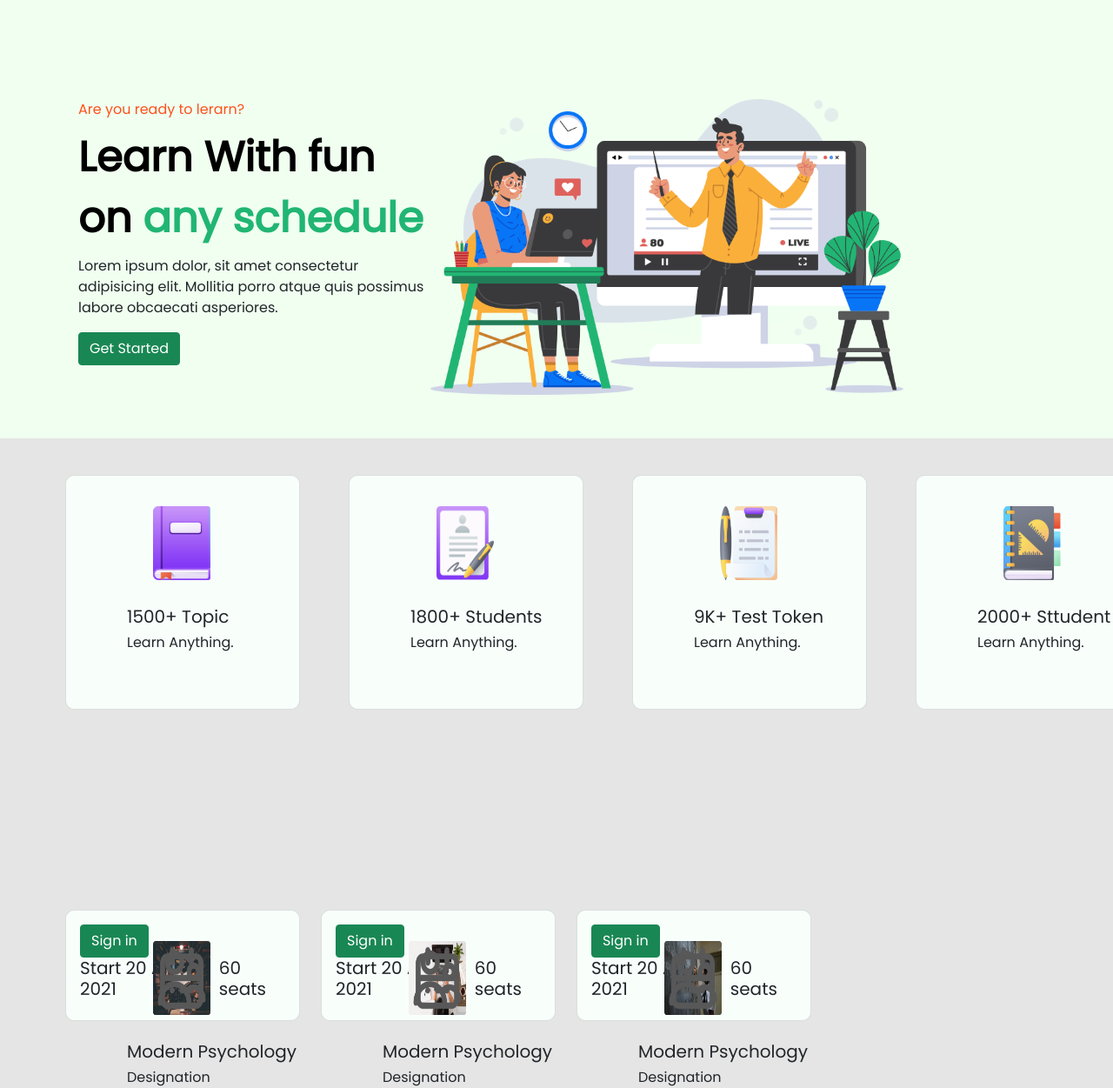
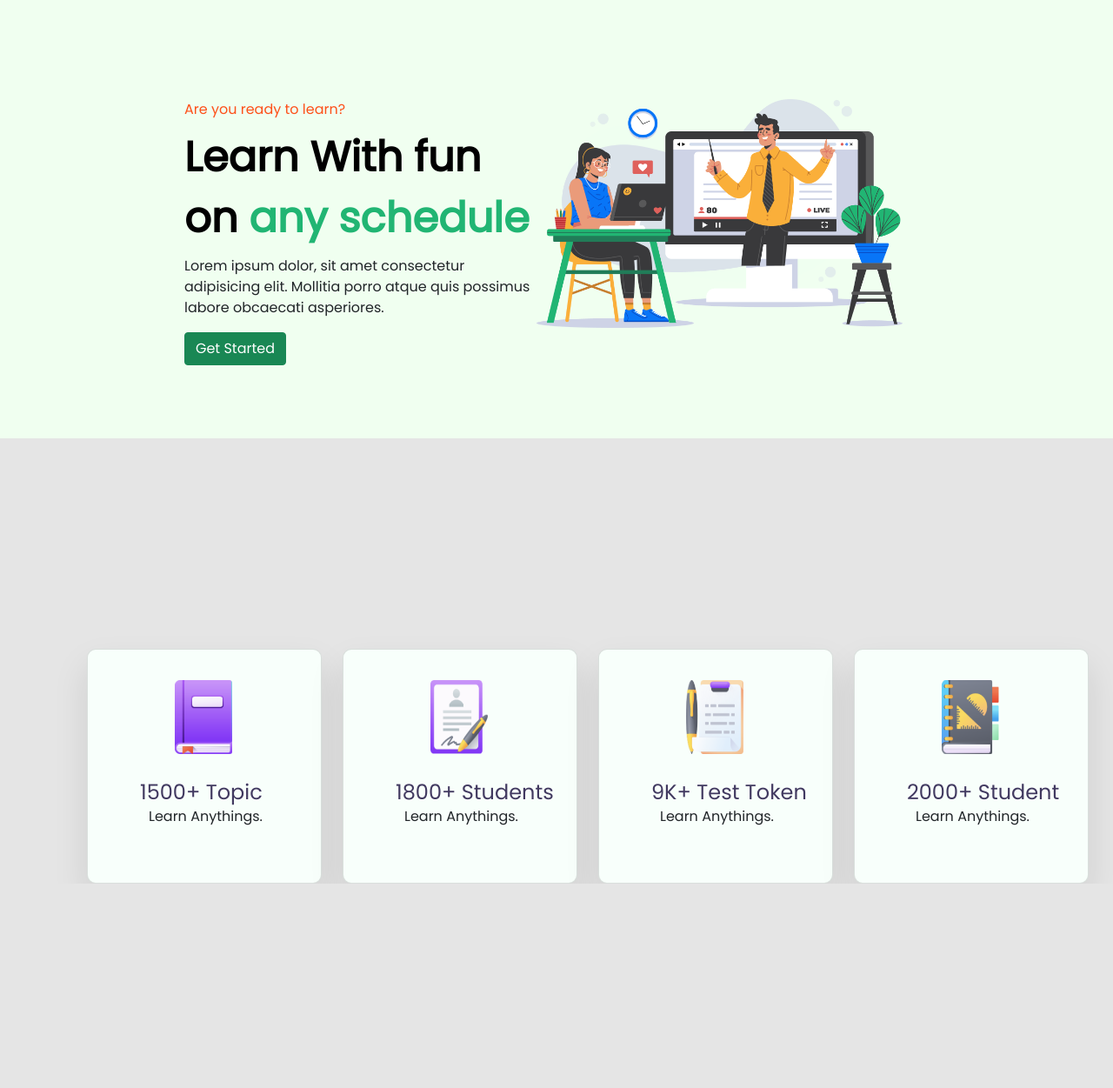
Before and after one commit to farzanatabassum/Midterm, a plain HTML site: page index.html in a window 1280 px wide. Shown: the part 72-1323 px from the top of the page at 87% size. After the commit the page ends 1088 px from the top, so only its background shows below. Drawn offline with nearby package versions, Linux system fonts and the light colour scheme.

Commit message:
submission-5

```diff
--- a/index.html
+++ b/index.html
@@ -45,13 +45,13 @@
       <div class="content">
         <div class="d-flex p-2 bd-highlight">
             <div class="left">
-                <h4>Are you ready to lerarn?</h4>
+                <h4>Are you ready to learn?</h4>
                 <h1>Learn With fun on <span>any schedule</span></h1>
                 <p>Lorem ipsum dolor, sit amet consectetur adipisicing elit. Mollitia porro atque quis possimus labore obcaecati asperiores. </p>
                 <button type="button" class="btn btn-success">Get Started</button>
             </div>
             <div class="right">
-                <img src="./Photos/Illustration.png" alt="">
+                <img src="./Photos/Illustration.png" class="img-fluid"alt="">
             </div>
         </div>
       </div>
@@ -63,7 +63,7 @@
                 <img src="./ICON/book.png" class="card-img-top" alt="...">
                 <div class="card-body">
                   <h5 class="card-title">1500+ Topic</h5>
-                  <p class="card-text">Learn Anything.</p>
+                  <p class="card-text">Learn Anythings.</p>
                 </div>
               </div>
             </div>
@@ -72,7 +72,7 @@
                 <img src="./ICON/Student.png" class="card-img-top" alt="...">
                 <div class="card-body">
                   <h5 class="card-title">1800+ Students</h5>
-                  <p class="card-text">Learn Anything.</p>
+                  <p class="card-text">Learn Anythings.</p>
                 </div>
               </div>
             </div>
@@ -81,7 +81,7 @@
                 <img src="./ICON/Test.png" class="card-img-top" alt="...">
                 <div class="card-body">
                   <h5 class="card-title">9K+ Test Token</h5>
-                  <p class="card-text">Learn Anything.</p>
+                  <p class="card-text">Learn Anythings.</p>
                 </div>
               </div>
             </div>
@@ -89,62 +89,15 @@
               <div class="card">
                 <img src="./ICON/Students.png" class="card-img-top" alt="...">
                 <div class="card-body">
-                  <h5 class="card-title">2000+ Sttudent</h5>
-                  <p class="card-text">Learn Anything.</p>
+                  <h5 class="card-title">2000+ Student</h5>
+                  <p class="card-text">Learn Anythings.</p>
                 </div>
               </div>
             </div>
           </div>
     </div>
-    <div class="course">
-        <div class="row row-cols-1 row-cols-md-3 g-4">
-            <div class="col">
-              <div class="card h-100">
-                <img src="./Photos/Morder psyc.png" class="card-img-top" alt="...">
-                <div class="card-body">
-                  <h5 class="card-title">Modern Psychology</h5>
-                  <p class="card-text">Designation</p>
-                  <button type="button" class="btn btn-success">Sign in</button>
-                  <div class="d-flex">
-                      <h5><img src="./ICON/calendar.png" alt=""> Start 20 April, 2021</h5>
-                      <h5><img src="./ICON/people.png" alt="">60 seats</h5>
-                  </div>
+    <!-- Courses -->
 
-
-                </div>
-              </div>
-            </div>
-            <div class="col">
-              <div class="card h-100">
-                <img src="./Photos/Morder pychons.png" class="card-img-top" alt="...">
-                <div class="card-body">
-                  <h5 class="card-title">Modern Psychology</h5>
-                  <p class="card-text">Designation</p>
-                  <button type="button" class="btn btn-success">Sign in</button>
-                  <div class="d-flex">
-                      <h5><img src="./ICON/calendar.png" alt=""> Start 20 April, 2021</h5>
-                      <h5><img src="./ICON/people.png" alt="">60 seats</h5>
-                  </div>
-                </div>
-              </div>
-            </div>
-            <div class="col">
-              <div class="card h-100">
-                <img src="./Photos/Morder pyschology.png" class="card-img-top" alt="...">
-                <div class="card-body">
-                  <h5 class="card-title">Modern Psychology</h5>
-                  <p class="card-text">Designation</p>
-                  <button type="button" class="btn btn-success">Sign in</button>
-                  <div class="d-flex">
-                      <h5><img src="./ICON/calendar.png" alt=""> Start 20 April, 2021</h5>
-                      <h5><img src="./ICON/people.png" alt="">60 seats</h5>
-                  </div>
-                </div>
-              </div>
-            </div>
-
-          </div>
-    </div>
     <script src="https://cdn.jsdelivr.net/npm/bootstrap@5.1.0/dist/js/bootstrap.bundle.min.js" integrity="sha384-U1DAWAznBHeqEIlVSCgzq+c9gqGAJn5c/t99JyeKa9xxaYpSvHU5awsuZVVFIhvj" crossorigin="anonymous"></script>
 </body>
 </html>
--- a/style.css
+++ b/style.css
@@ -36,11 +36,14 @@ border-radius: 33px;
 .content{
     position: absolute;
     top: 178px;
-
+    left: 204px;
+    display: flex;
     justify-content: space-between;
+    align-items: center;
 }
 .content.left{
     width:50%;
+
 }
 .content .left h4{
     font-style: normal;
@@ -68,18 +71,24 @@ color: #000000;
     width: 403px;
 }
 .content .right img{
-    width:70%;
+   position: absolute;
+    overflow: hidden;
+
 }
 .book{
+    position: absolute;
 top: 200px;
+left:100px;
+justify-content: center;
+align-items: center;
 }
 .col .card{
 width: 270px;
 height: 270px;
-left: 75px;
 top: 618px;
 background: #F8FFFB;
 border-radius: 10px;
+box-shadow: 0px 20px 40px rgba(0, 0, 0, 0.1);
 }
 .col .card img{
     position: absolute;
@@ -92,14 +101,14 @@ border-radius: 10px;
 .col .card-title{
     position: absolute;
     top:150px;
-left:70px;
+  left:60px;
+font-weight: 500;
+font-size: 24px;
+color: #413960;
 }
 .col .card-text{
     position: absolute;
     top:180px;
 left:70px;
+font-size: 16px;
 }
-.course{
-    position: absolute;
-    top:500px;
-}
```
